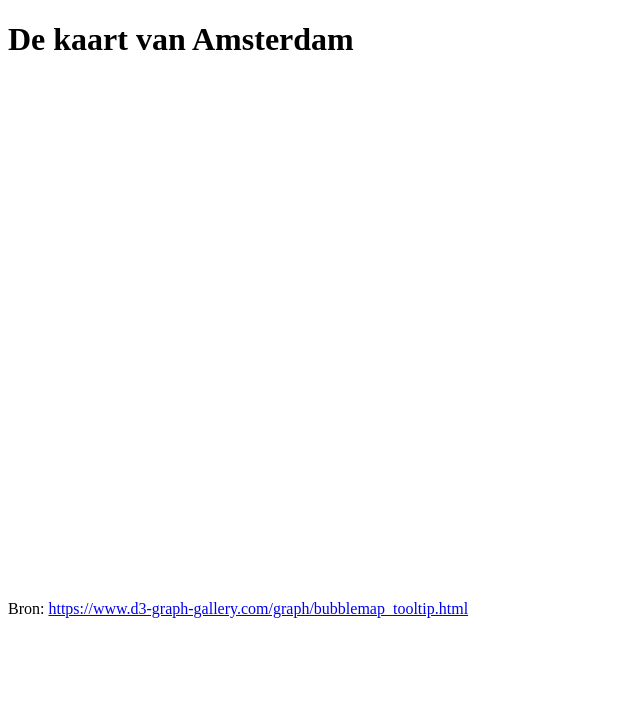
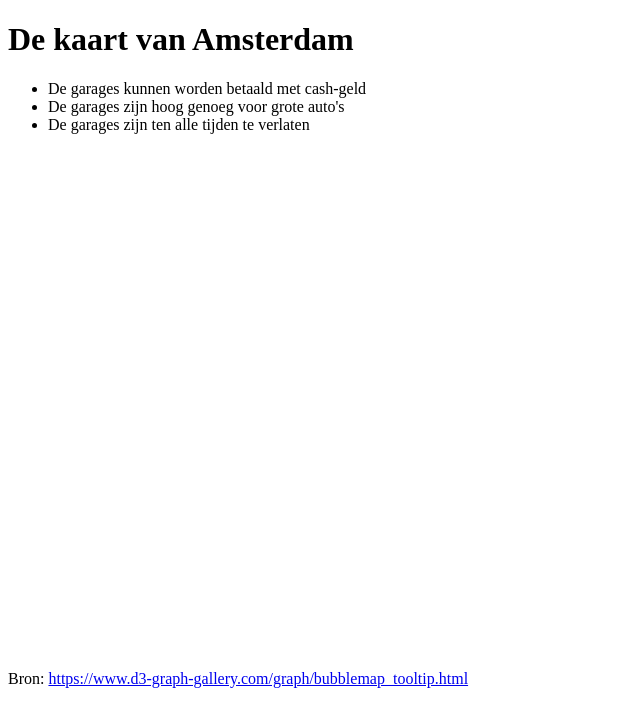
Before and after one commit to max-hauser/frontend-data, a website with bundled scripts: page index.html in a window 1280 px wide. Shown: the whole page, without its empty margins (0-640 px from the left). Built offline with nearby package versions, Linux system fonts and the light colour scheme; no server answers.

Commit message:
added criteria

```diff
--- a/index.html
+++ b/index.html
@@ -9,6 +9,11 @@
 <body>
 
     <h1>De kaart van Amsterdam</h1>
+    <ul>
+      <li>De garages kunnen worden betaald met cash-geld</li>
+      <li>De garages zijn hoog genoeg voor grote auto's</li>
+      <li>De garages zijn ten alle tijden te verlaten</li>
+    </ul>
     <svg width="800" height="500"></svg>
     <p>
       Bron: <a href="https://www.d3-graph-gallery.com/graph/bubblemap_tooltip.html" target="_blank">
```
